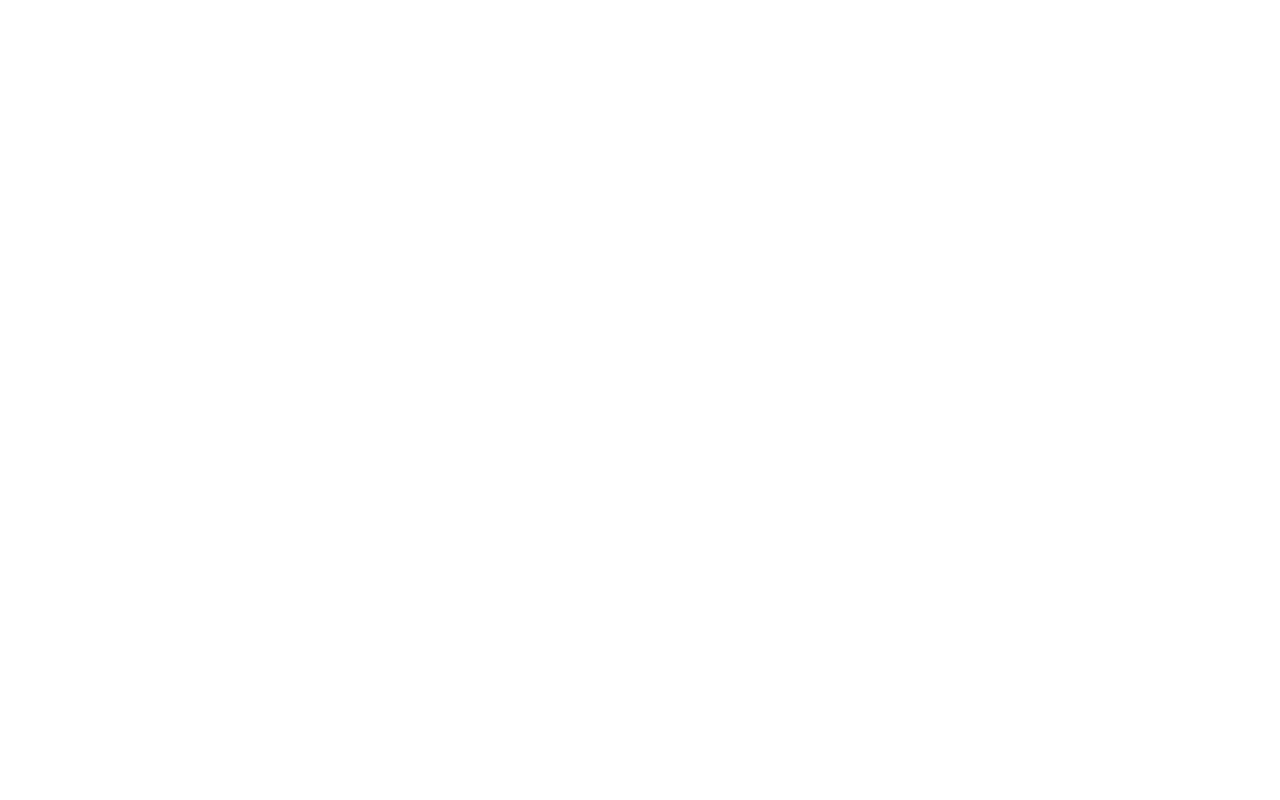
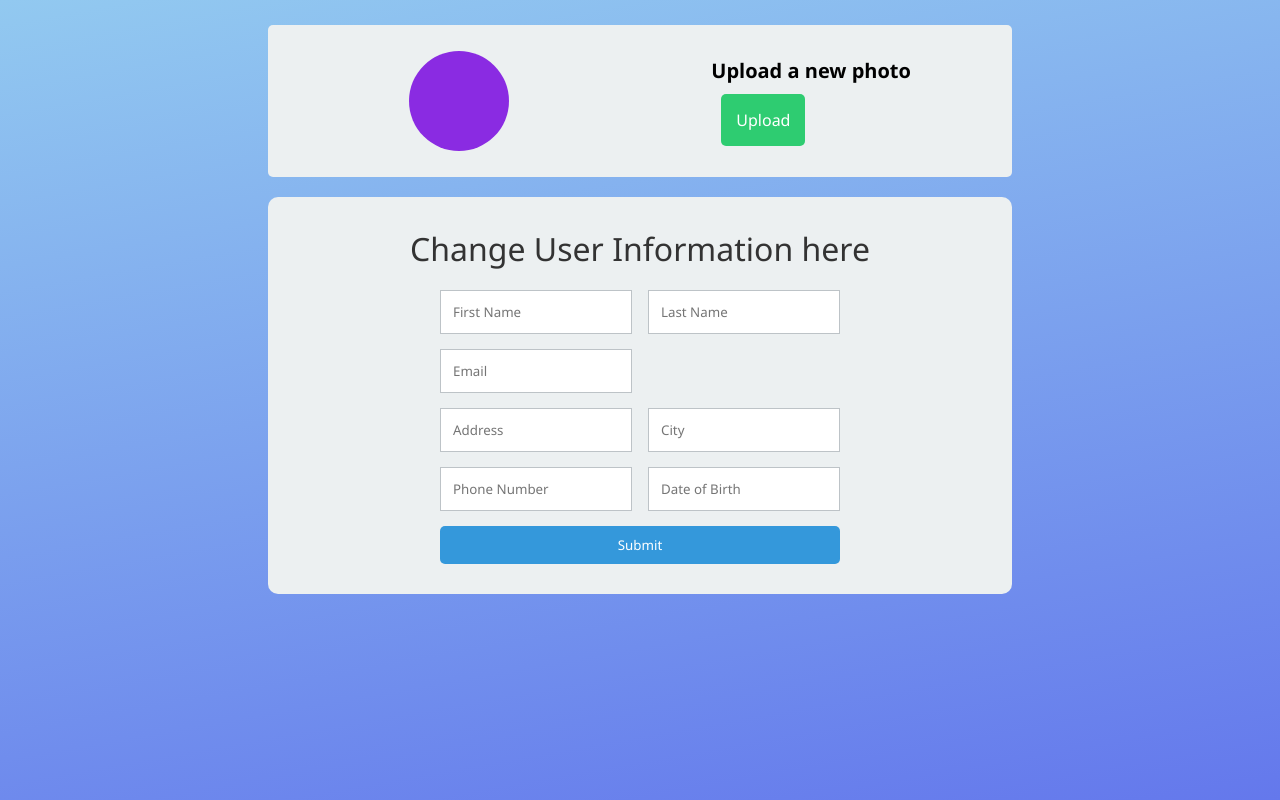
Before and after one commit to Moadjawabreh/Js-project, a plain HTML site: page project/Profile/index.html in a window 1280 px wide. Drawn offline with Linux system fonts and the light colour scheme.

Commit message:
page profile

```diff
--- a/project/Profile/css/style.css
+++ b/project/Profile/css/style.css
@@ -0,0 +1,126 @@
+* {
+    margin: 0;
+    padding: 0;
+    font-family: 'Segoe UI', Tahoma, Geneva, Verdana, sans-serif;
+    box-sizing: border-box;
+}
+
+html, body {
+    width: 100%;
+    height: 100%;
+}
+
+.profile {
+    width: 100%;
+    height: 100%;
+    display: flex;
+    flex-direction: column;
+    padding: 20px;
+    align-items: center;
+    background: linear-gradient(170deg , #92c9f0, #6478ec);
+}
+
+.profile .boxLogo {
+    width: 60%;
+    height: 20%;
+    background-color: #ecf0f1;
+    margin: auto;
+    margin-top: 5px;
+    margin-bottom: 20px;
+    display: flex;
+    flex-direction: row;
+    padding: 10px;
+    align-items: center;
+    justify-content: space-around;
+    border-radius: 5px;
+}
+
+.profile .boxLogo .imageContainer {
+    display: flex;
+    align-items: center;
+}
+
+.profile .boxLogo .imageLogo {
+    width: 100px;
+    height: 100px;
+    background-color: blueviolet;
+    border-radius: 50%;
+    display: inline-block;
+}
+
+.profile .boxLogo div {
+    margin-left: 20px; /* Add margin for separation */
+    display: flex;
+    flex-direction: column;
+    align-items: flex-start;
+}
+
+
+.profile .boxLogo div p {
+    font-size: 20px;
+    margin-top: 10px; /* Adjusted margin for better spacing */
+}
+
+.profile .boxLogo .profilePhoto {
+    padding: 15px;
+    margin: 10px;
+    font-size: 1em;
+    background-color: #2ecc71; /* Updated color to a shade of green */
+    color: #fff;
+    border: none;
+    border-radius: 5px;
+    cursor: pointer;
+}
+
+.informationUser {
+    padding: 30px;
+    width: 60%;
+    display: flex;
+    flex-direction: column;
+    justify-content: center;
+    align-items: center;
+    background-color: #ecf0f1; /* Updated color to a light gray */
+    border-radius: 10px;
+}
+
+.informationUser p {
+    font-size: 2em;
+    margin-bottom: 20px;
+    color: #333; /* Updated color to a dark gray */
+}
+
+.informationUser form {
+    width: 100%;
+    max-width: 400px; /* Added max-width for better responsiveness */
+    display: flex;
+    flex-direction: column;
+    align-items: center;
+}
+
+.informationUser form div {
+    width: 100%;
+    display: flex;
+    justify-content: space-between;
+    margin-bottom: 15px;
+}
+
+.informationUser form div input {
+    width: 48%; /* Adjusted width for better spacing */
+    padding: 12px;
+    border: 1px solid #bdc3c7; /* Added border for better separation */
+}
+
+.informationUser form input[type="submit"] {
+    width: 100%;
+    background-color: #3498db;
+    color: white;
+    padding: 10px;
+    border: none;
+    border-radius: 5px;
+    cursor: pointer;
+    transition: background-color 0.3s ease; /* Added a smooth transition */
+}
+
+.informationUser form input[type="submit"]:hover {
+    background-color: #2980b9;
+}
--- a/project/Profile/index.html
+++ b/project/Profile/index.html
@@ -3,11 +3,45 @@
 <head>
     <meta charset="UTF-8">
     <meta name="viewport" content="width=device-width, initial-scale=1.0">
-    <title>Document</title>
+    <title>User Profile</title>
     <link rel="stylesheet" href="css/style.css">
 </head>
 <body>
 
-    <script src="main.js"></script>
+<div class="profile">
+    <div class="boxLogo">
+        <div class="imageContainer">
+            <div class="imageLogo" id="imageLogo"></div>
+        </div>
+        <div>
+            <p><strong>Upload a new photo</strong></p>
+            <button id="profilePhoto" class="profilePhoto">Upload</button>
+        </div>
+    </div>
+
+    <div class="informationUser">
+        <p>Change User Information here</p>
+        <form action="" id="formPrifile">
+            <div>
+                <input type="text" name="" id="" placeholder="First Name">
+                <input type="text" name="" id="" placeholder="Last Name">
+            </div>
+            <div>
+                <input type="text" name="" id="" placeholder="Email">
+            </div>
+            <div>
+                <input type="text" name="" id="" placeholder="Address">
+                <input type="text" name="" id="" placeholder="City">
+            </div>
+            <div>
+                <input type="text" name="" id="" placeholder="Phone Number">
+                <input type="text" name="" id="" placeholder="Date of Birth">
+            </div>
+            <input type="submit" id="submitPrifile" value="Submit">
+        </form>
+    </div>
+</div>
+
+<script src="main.js"></script>
 </body>
 </html>
```
